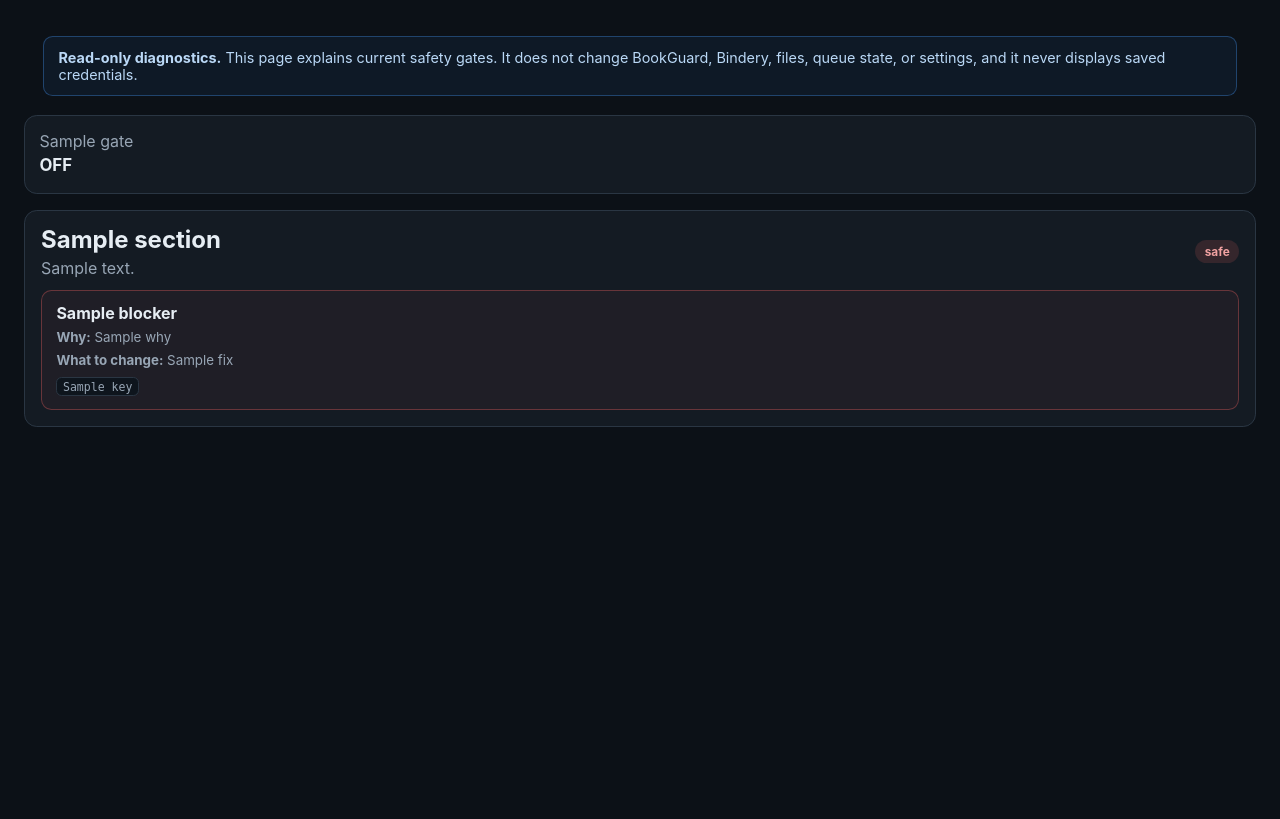
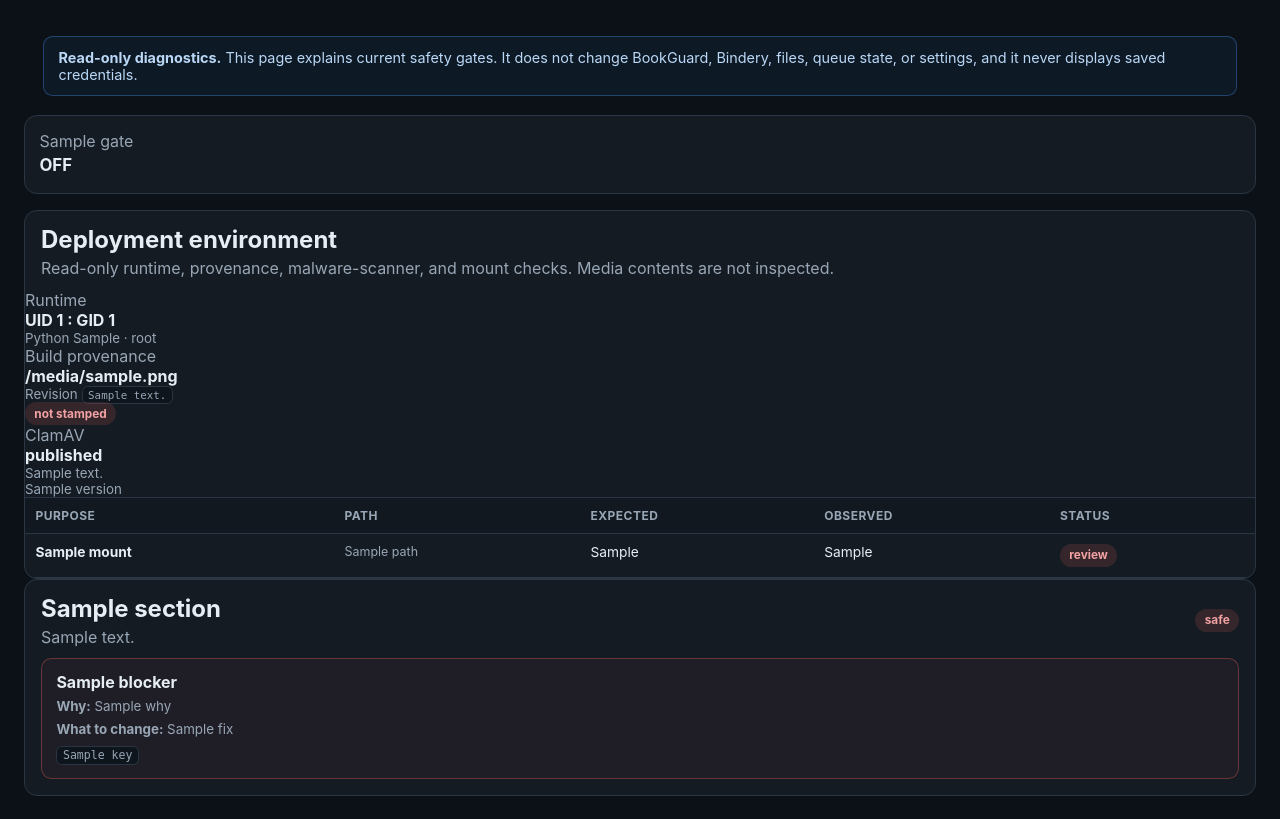
Before and after one commit to foobarbigtime/bookguard, a Python web app: template templates/diagnostics.html in a window 1280 px wide. Shown: the part 87-906 px from the top of the page. Before the commit the page ends 514 px from the top, so only its background shows below. Run offline with Jinja, Linux system fonts and the light colour scheme; the template is opened without the code that fills it: most values are stand-ins (such as "Sample title", 1, 10 or a date in 2020).

Commit message:
Render deployment environment report

```diff
--- a/templates/diagnostics.html
+++ b/templates/diagnostics.html
@@ -43,6 +43,67 @@
     {% endfor %}
   </section>
 
+  <section class="table-card diagnostic-environment">
+    <div class="section-title">
+      <h2>Deployment environment</h2>
+      <p>Read-only runtime, provenance, malware-scanner, and mount checks. Media contents are not inspected.</p>
+    </div>
+
+    <div class="diagnostic-environment-grid">
+      <div class="diagnostic-environment-card">
+        <span class="label">Runtime</span>
+        <strong>UID {{ diagnostics.deployment.runtime.uid }} : GID {{ diagnostics.deployment.runtime.gid }}</strong>
+        <small>Python {{ diagnostics.deployment.runtime.pythonVersion }} · {{ "non-root" if diagnostics.deployment.runtime.nonRoot else "root" }}</small>
+      </div>
+      <div class="diagnostic-environment-card">
+        <span class="label">Build provenance</span>
+        <strong>{{ diagnostics.deployment.build.imageVersion }}</strong>
+        <small>
+          Revision
+          {% if diagnostics.deployment.build.revision == "unknown" %}
+            unknown
+          {% else %}
+            <code>{{ diagnostics.deployment.build.revision[:12] }}</code>
+          {% endif %}
+        </small>
+        <span class="workflow-state {{ 'workflow-state-ready' if diagnostics.deployment.build.provenanceComplete else 'workflow-state-review' }}">
+          {{ "stamped" if diagnostics.deployment.build.provenanceComplete else "not stamped" }}
+        </span>
+      </div>
+      <div class="diagnostic-environment-card">
+        <span class="label">ClamAV</span>
+        <strong>{{ diagnostics.deployment.malware.status|replace('_',' ') }}</strong>
+        <small>{{ diagnostics.deployment.malware.message }}</small>
+        {% if diagnostics.deployment.malware.version %}
+        <small>{{ diagnostics.deployment.malware.version }}</small>
+        {% endif %}
+      </div>
+    </div>
+
+    <div class="table-wrap">
+      <table class="diagnostic-mount-table">
+        <thead>
+          <tr><th>Purpose</th><th>Path</th><th>Expected</th><th>Observed</th><th>Status</th></tr>
+        </thead>
+        <tbody>
+        {% for mount in diagnostics.deployment.mounts %}
+          <tr>
+            <td><strong>{{ mount.label }}</strong></td>
+            <td class="path">{{ mount.path or "—" }}</td>
+            <td>{{ mount.expectedMode }}</td>
+            <td>{{ mount.observedMode }}</td>
+            <td>
+              <span class="workflow-state {{ 'workflow-state-ready' if mount.expectationMet else 'workflow-state-review' }}">
+                {{ "matches" if mount.expectationMet else "review" }}
+              </span>
+            </td>
+          </tr>
+        {% endfor %}
+        </tbody>
+      </table>
+    </div>
+  </section>
+
   <section class="diagnostic-sections">
     {% for section in diagnostics.sections %}
     <article class="table-card diagnostic-section">
```
